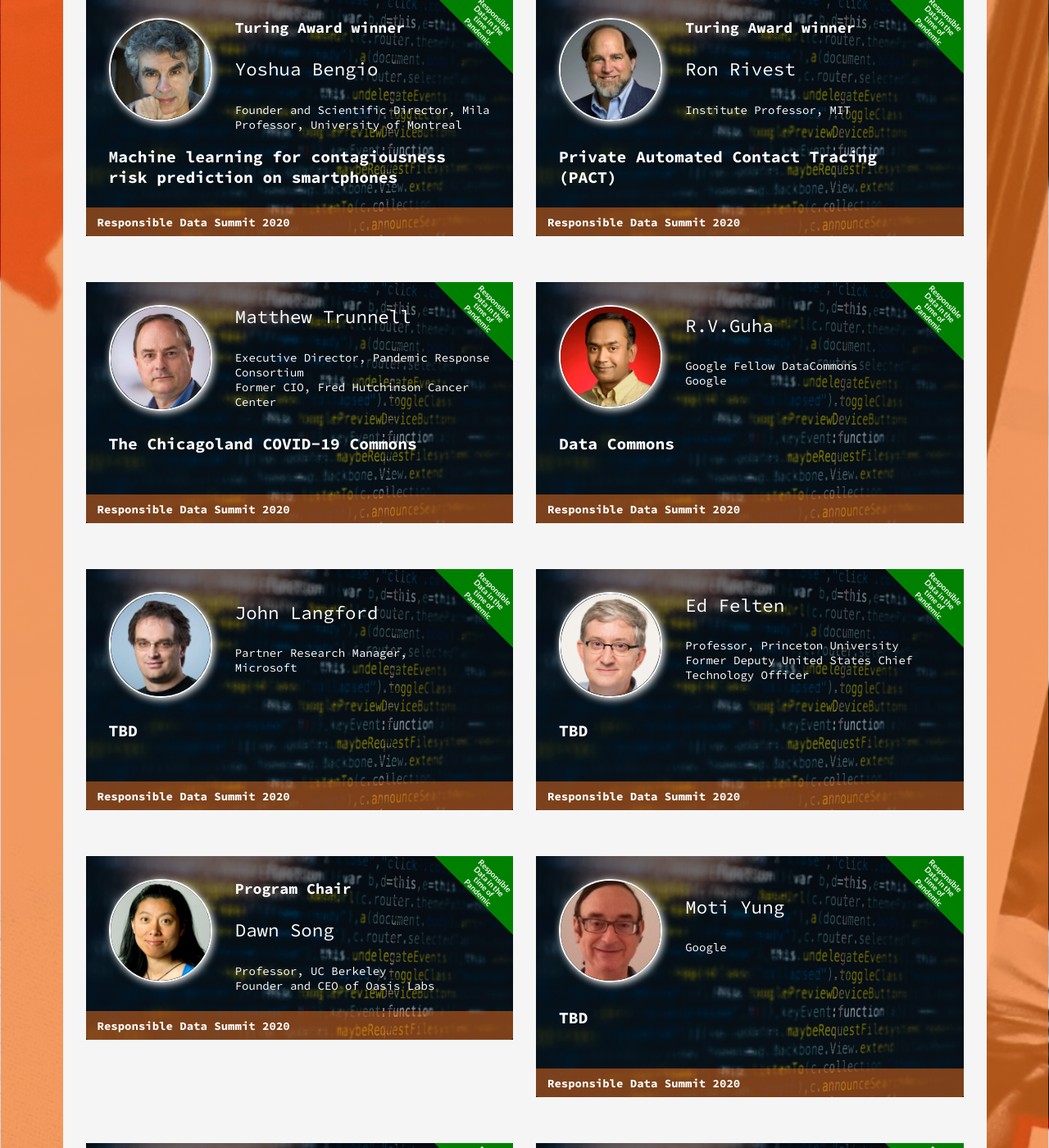
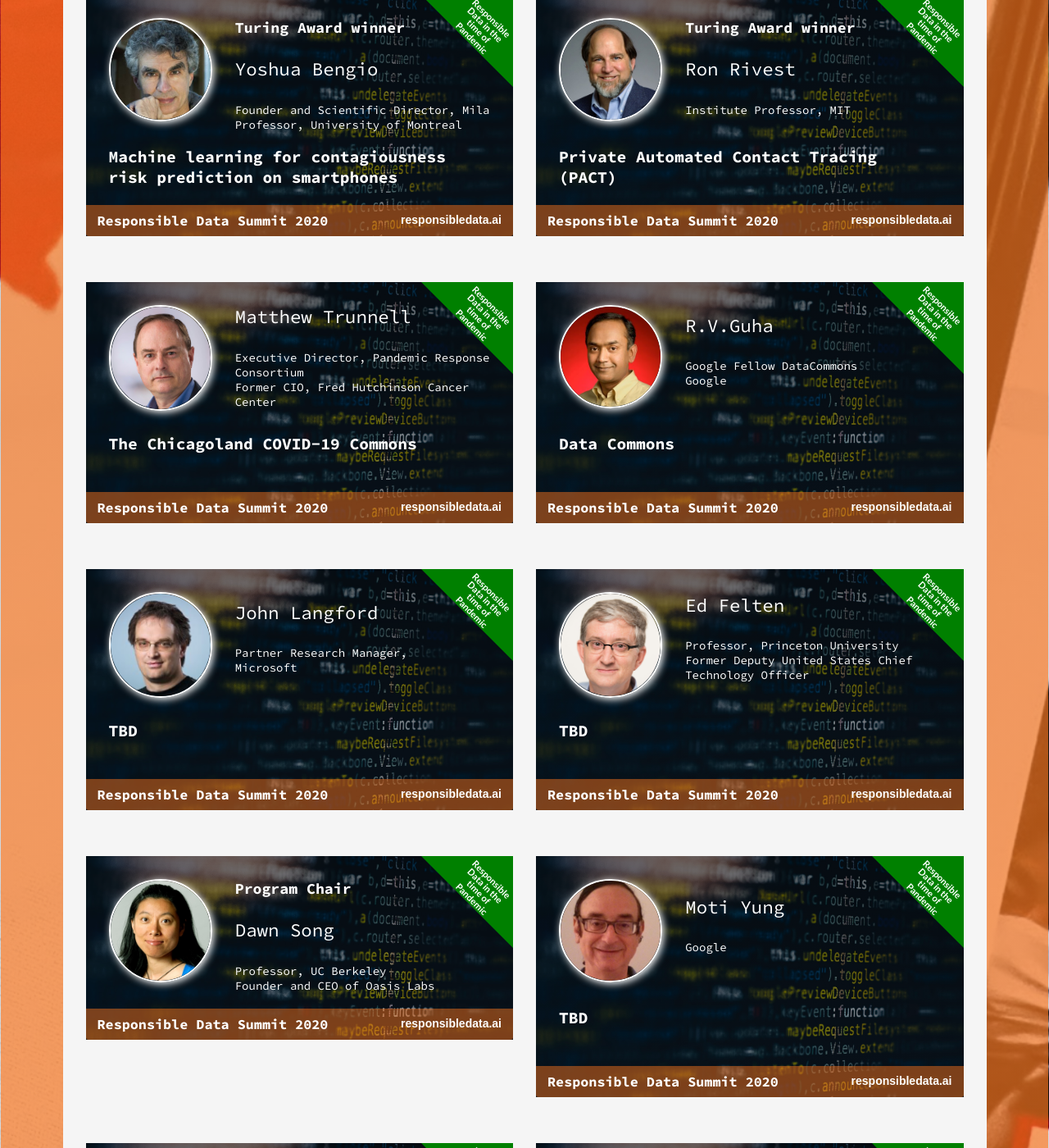
Before and after one commit to responsible-data-summit/responsible-data-summit.github.io, a Jekyll site: the page built from pages/pandemic_card.html, in a window 1280 px wide and 1400 px high, scrolled down 733 px. Shown: the whole window at 82% size. Built offline with Jekyll 4.4.1, drawn with Linux system fonts in a browser that asks for light colours; some of the changed text lies outside the part shown.

Commit message:
card style changed

```diff
--- a/pages/pandemic_card.html
+++ b/pages/pandemic_card.html
@@ -55,13 +55,20 @@
                 {% else %}
                 <div id="card-{{forloop.index}}" class="ui container left aligned" style="background-image:  linear-gradient(rgba(0, 0, 0, 0.5), rgba(0, 0, 0, 0.3)), url(/assets/img/bg0.jpg); background-size: cover; min-height: 21em; position: relative;">
                 {% endif %}
-                    <a class="ui right corner massive label" style="border-color: green;" onclick="output_card('#card-{{forloop.index}}', '{{speaker.name}}')">
+                    <a class="ui right corner massive label" style="border-color: green; font-size: 2rem;" onclick="output_card('#card-{{forloop.index}}', '{{speaker.name}}')">
                         <div style="font-size: 0.4em; transform: rotate(45deg); padding-left: 4.5em; font-weight: bold; color: white;">
                             Responsible Data in the time of Pandemic
                         </div>
                     </a>
-                    <a class="ui bottom attached large label" style="background-color: rgba(242, 113, 28, 0.5); color: white; text-align: left; font-family: Source Code Pro, sans-serif;">
-                        Responsible Data Summit 2020
+                    <a class="ui bottom attached large label" style="background-color: rgba(242, 113, 28, 0.5); color: white; font-family: Source Code Pro, sans-serif;">
+                        <div class="ui grid" style="margin: 0;">
+                            <div class="ten wide column" style="text-align: left; margin: 0; padding: 0; font-size: 1.2em;">
+                                Responsible Data Summit 2020
+                            </div>
+                            <div class="six wide column" style="text-align: right; margin: 0; padding: 0; font-size: 1em; font-family: sans-serif;">
+                                responsibledata.ai
+                            </div>
+                        </div>
                     </a>
                     <div class="ui grid" style="height: 10em; padding-top: 0;">
                         <div class="five wide column" style="margin-top: 0;">
```
